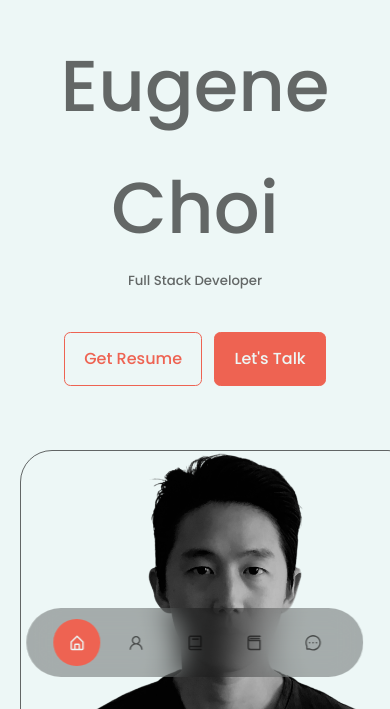
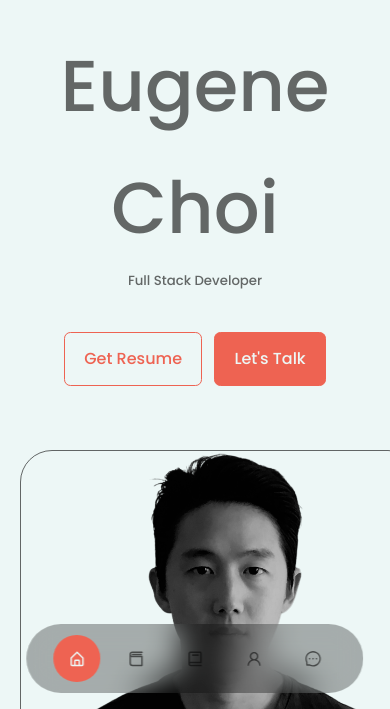
Before and after one commit to eugene-choi-dev/eugenechoi.io, a React (Create React App) app: page / in a window 390 px wide. Shown: the part 135-844 px from the top of the page. Built offline with nearby package versions, Linux system fonts and the light colour scheme.

Commit message:
add top navbar - responsive bottom navbar for mobile

```diff
--- a/src/App.jsx
+++ b/src/App.jsx
@@ -3,7 +3,7 @@ import Header from './components/header/Header'
 import Nav from './components/nav/Nav'
 import About from './components/about/About'
 import Experience from './components/experience/Experience'
-import Services from './components/services/Services'
+// import Services from './components/services/Services'
 import Portfolio from './components/portfolio/Portfolio'
 import Testimonials from './components/testimonials/Testimonials'
 import Contact from './components/contact/Contact'
--- a/src/components/contact/Contact.jsx
+++ b/src/components/contact/Contact.jsx
@@ -53,7 +53,7 @@ const Contact = () => {
           <input type="text" name='name' placeholder='Your Name' required />
           <input type="email" name='email' placeholder='Your Email Address' required />
           <textarea name="message" rows="7" placeholder='Your Message' required></textarea>
-          <button type='submit' className='btn btn-primary'>Send Message</button>
+          <button type='submit' className='btn btn-primary'>Send</button>
         </form>
       </div>
     </section>
--- a/src/components/nav/Nav.jsx
+++ b/src/components/nav/Nav.jsx
@@ -13,9 +13,9 @@ const Nav = () => {
   return (
     <nav>
       <a href="#" onClick={() => setActiveNav('#')} className={activeNav === '#' ? 'active' : ''}><BiHomeAlt /></a>
+      <a href="#portfolio" onClick={() => setActiveNav('#portfolio')} className={activeNav === '#portfolio'? 'active' : ''}><RiBook3Line /></a>
+      <a href="#experience" onClick={() => setActiveNav('#experience')} className={activeNav === '#experience'? 'active' : ''}><BiBook /></a>
       <a href="#about" onClick={() => setActiveNav('#about')} className={activeNav === '#about'? 'active' : ''}><AiOutlineUser /></a>
-      <a href="#experience" onClick={() => setActiveNav('#experience')} className={activeNav === '#experience'? 'active' : ''}><BiBook /></a>
-      <a href="#portfolio" onClick={() => setActiveNav('#portfolio')} className={activeNav === '#portfolio'? 'active' : ''}><RiBook3Line /></a>
       <a href="#contact" onClick={() => setActiveNav('#contact')} className={activeNav === '#contact'? 'active' : ''}><AiOutlineMessage /></a>
     </nav>
   )
--- a/src/components/nav/nav.css
+++ b/src/components/nav/nav.css
@@ -1,17 +1,15 @@
 nav {
-    background: rgba(0, 0, 0, 0.3);
-    width: max-content;
+    width: fill;
     display: block;
-    padding: 0.7rem 1.7rem;
+    padding: 0.35rem 1.7rem;
     z-index: 2;
     position: fixed;
     left: 50%;
     transform: translateX(-50%);
-    bottom: 2rem;
     display: flex;
     gap: 0.8rem;
-    border-radius: 3rem;
-    backdrop-filter: blur(15px);
+    top: 0;
+    bottom: auto;
 }
 
 nav a {
@@ -31,3 +29,43 @@ nav a.active {
     background: var(--color-primary);
     color: var(--color-bg);
 }
+
+/* =========== MEDIA QUERIES (MEDIUM DEVICES) =========== */
+@media screen and (max-width: 1024px) {
+    nav {
+        background: rgba(0, 0, 0, 0.3);
+        width: max-content;
+        display: block;
+        padding: 0.7rem 1.7rem;
+        z-index: 2;
+        position: fixed;
+        left: 50%;
+        transform: translateX(-50%);
+        display: flex;
+        gap: 0.8rem;
+        border-radius: 3rem;
+        backdrop-filter: blur(15px);
+        top: auto;
+        bottom: 1rem;
+    }
+  }
+
+  /* =========== MEDIA QUERIES (SMALL DEVICES) =========== */
+  @media screen and (max-width: 600px) {
+    nav {
+        background: rgba(0, 0, 0, 0.3);
+        width: max-content;
+        display: block;
+        padding: 0.7rem 1.7rem;
+        z-index: 2;
+        position: fixed;
+        left: 50%;
+        transform: translateX(-50%);
+        display: flex;
+        gap: 0.8rem;
+        border-radius: 3rem;
+        backdrop-filter: blur(15px);
+        top: auto;
+        bottom: 1rem;
+    }
+  }
--- a/src/index.css
+++ b/src/index.css
@@ -44,6 +44,7 @@ body {
 .container {
     width: var(--container-width-lg);
     margin: 0 auto;
+    /* margin-bottom: 10rem; */
 }
 
 h1, h2, h3, h4, h5 {
```
